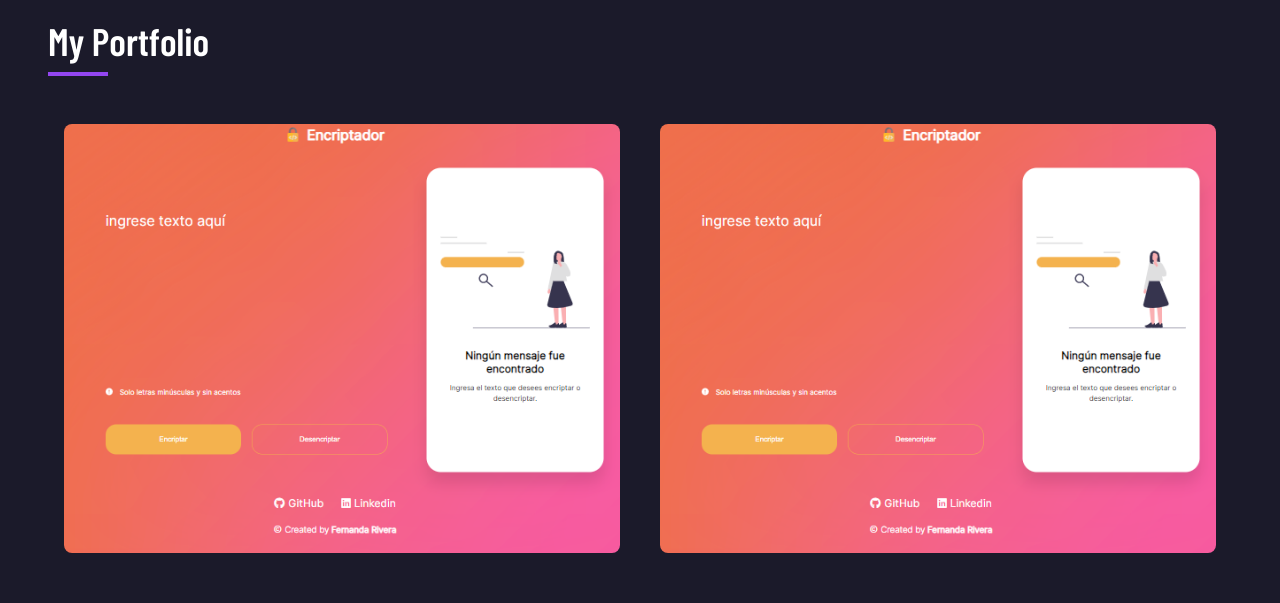
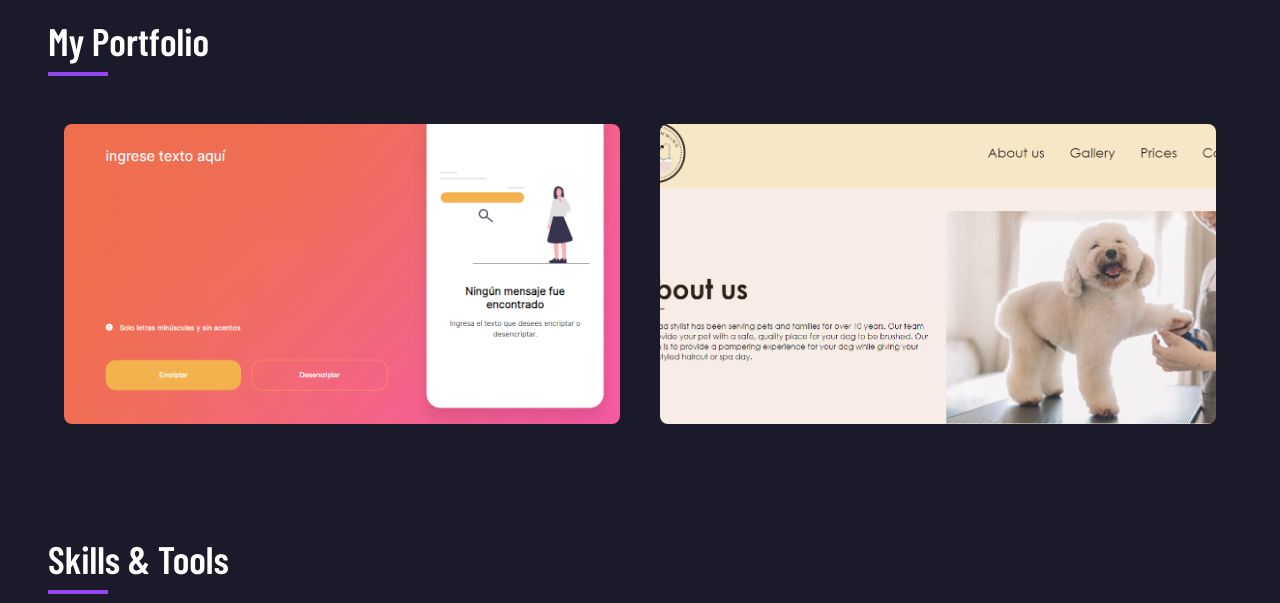
Before and after one commit to Ferrriver/personal-portfolio, a plain HTML site: page index.html in a window 1280 px wide. Shown: the part 830-1433 px from the top of the page. Drawn offline with nearby package versions, Linux system fonts and the light colour scheme.

Commit message:
Design and code updated

```diff
--- a/css/styles.css
+++ b/css/styles.css
@@ -142,6 +142,7 @@ h1 span {
 }
 
 .project-box {
+    height: 300px;
     position: relative;
     border-radius: 0.5rem;
     overflow: hidden;
@@ -154,17 +155,13 @@ h1 span {
     object-fit: cover;
 }
 
-.project-box:hover img {
-    transform: scale(1.1);
-}
-
 .project-box .project-layer {
     position: absolute;
     bottom: 0;
     left: 0;
     width: 100%;
     height: 100%;
-    background: linear-gradient(0deg, rgba(147,70,240,1) 24%, rgba(88,52,246,0.6) 86%);
+    background: linear-gradient(0deg, rgba(30, 1, 34, 0.4) 24%, rgba(88,52,246,0.6) 86%);
     display: flex;
     flex-direction: column;
     justify-content: center;
@@ -180,11 +177,13 @@ h1 span {
 }
 
 .project-layer h4 {
-    font-size: clamp(3vw, 1.5rem, 2rem);
+    font-size: clamp(1.5rem, 3vw, 2rem);
 }
 
 .project-layer p {
-    font-size: clamp(2vw, 1rem, 2rem);
+    font-size: 1rem;
+    padding: 1rem;
+    margin-bottom: 1rem;
 }
 
 .project-links {
@@ -217,10 +216,6 @@ h1 span {
     width: 100%;
     height: calc(100% - 4rem);;
     object-fit: cover;
-}
-.project-layer p {
-    padding: 1rem;
-    font-size: 1.5rem;
 }
 
 .skills {
--- a/index.html
+++ b/index.html
@@ -72,13 +72,13 @@
                 </div>
             </div>
             <div class="project-box">
-                <img src="images/encrypt-app.png">
+                <img src="images/dogSalon-page.png">
                 <div class="project-layer">
-                    <h4>Text Encryt App</h4>
-                    <p>Encrypt and decrypt text app</p>
+                    <h4>Grooming Salon Page</h4>
+                    <p>A page focused on a dog grooming salon business</p>
                     <div class="project-links">
-                        <a href="https://github.com/Ferrriver/Text-Encryptor-App" target="_blank" class="project"><i class="fa-brands fa-github"></i></a>
-                        <a href="https://ferrriver.github.io/Text-Encryptor-App/" target="_blank" class="project"><i class="fa-solid fa-link"></i></a>
+                        <a href="https://github.com/Ferrriver/dog-salon-page" target="_blank" class="project"><i class="fa-brands fa-github"></i></a>
+                        <a href="https://ferrriver.github.io/dog-salon-page/" target="_blank" class="project"><i class="fa-solid fa-link"></i></a>
                     </div>
                 </div>
             </div>
@@ -173,7 +173,7 @@
         </div>
     </footer>
 
-    <script src="JS/index.js"></script>
+    <script src="js/index.js"></script>
     <script src="https://code.jquery.com/jquery-3.2.1.slim.min.js" integrity="sha384-KJ3o2DKtIkvYIK3UENzmM7KCkRr/rE9/Qpg6aAZGJwFDMVNA/GpGFF93hXpG5KkN" crossorigin="anonymous"></script>
 <script src="https://cdn.jsdelivr.net/npm/popper.js@1.12.9/dist/umd/popper.min.js" integrity="sha384-ApNbgh9B+Y1QKtv3Rn7W3mgPxhU9K/ScQsAP7hUibX39j7fakFPskvXusvfa0b4Q" crossorigin="anonymous"></script>
 <script src="https://cdn.jsdelivr.net/npm/bootstrap@4.0.0/dist/js/bootstrap.min.js" integrity="sha384-JZR6Spejh4U02d8jOt6vLEHfe/JQGiRRSQQxSfFWpi1MquVdAyjUar5+76PVCmYl" crossorigin="anonymous"></script>
```
Also changed, not shown: images/dogSalon-page.png (added).
